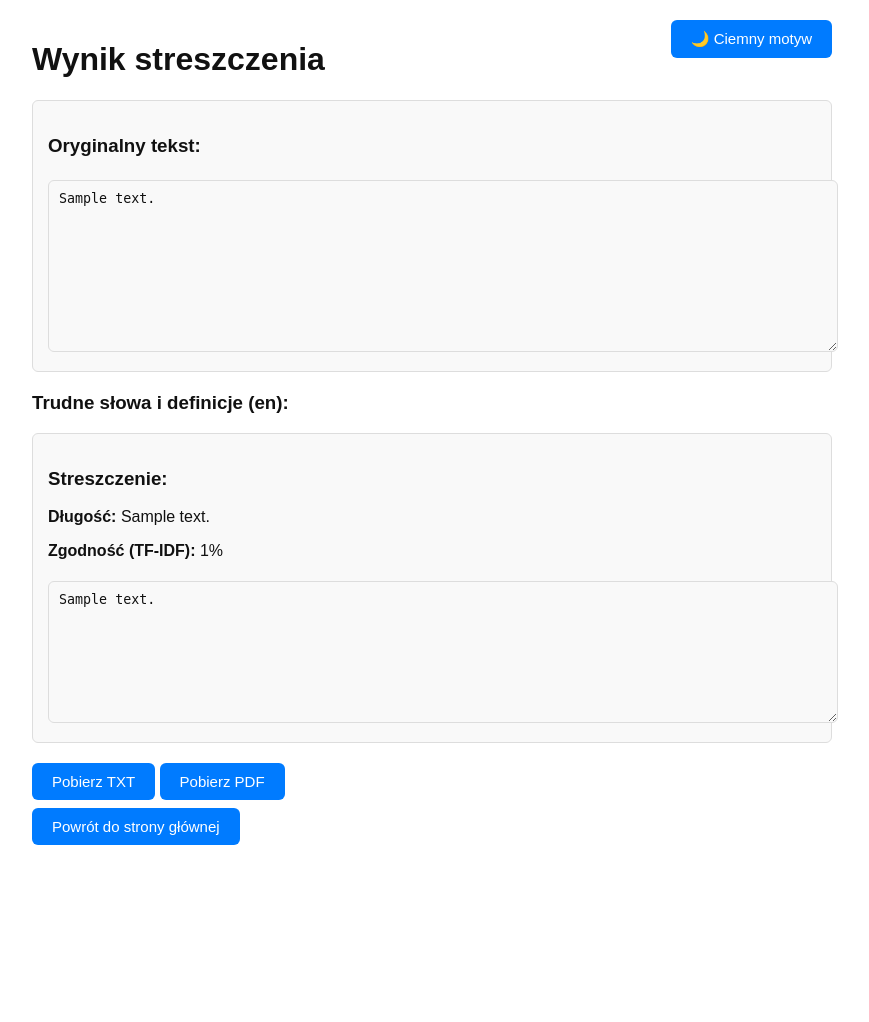
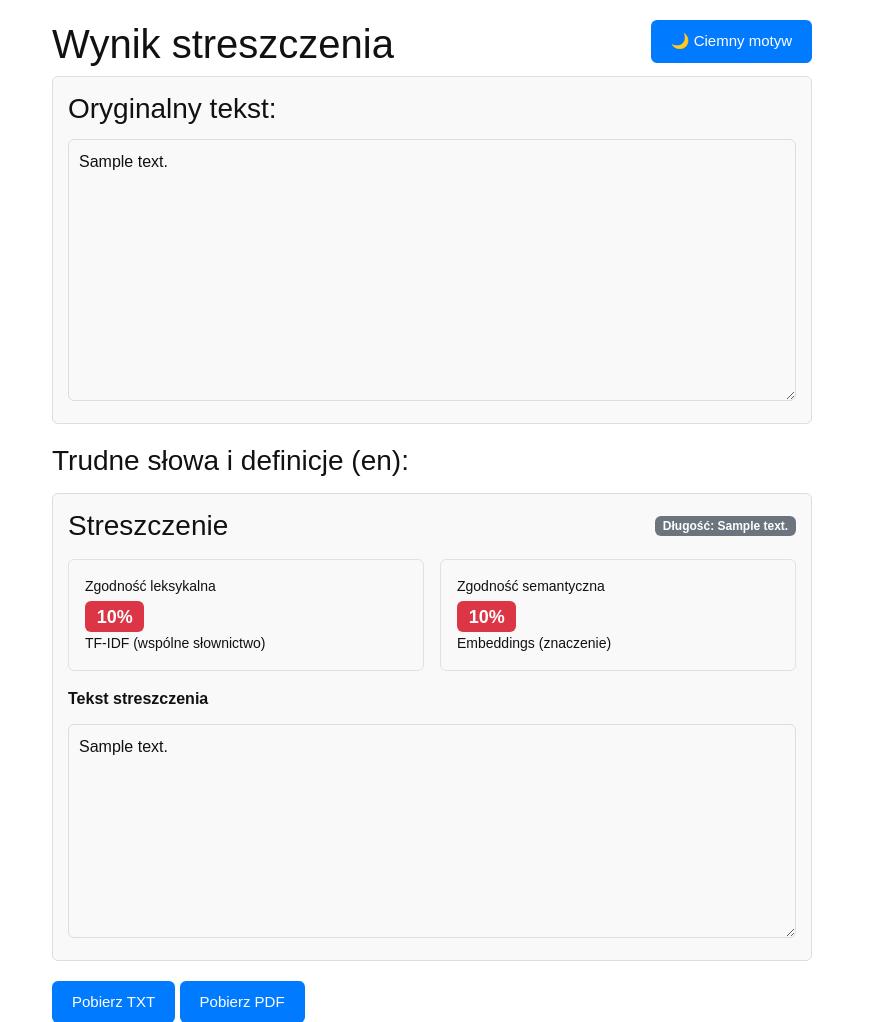
Before and after one commit to RuslanZetskyiST/summary-text, a Flask app: template templates/result.html in a window 1280 px wide. Shown: the top 1022 px of the page, without its empty margins (208-1077 px from the left). Before the commit the page ends 845 px from the top, so only its background shows below. Run offline with Flask 3, Linux system fonts and the light colour scheme; the template is opened without the code that fills it: most values are stand-ins (such as "Sample title", 1, 10 or a date in 2020).

Commit message:
fixed transaltion to pl, fixed view of summarization, added embedings method

```diff
--- a/app.py
+++ b/app.py
@@ -9,6 +9,9 @@ import io
 from sklearn.feature_extraction.text import TfidfVectorizer
 from sklearn.metrics.pairwise import cosine_similarity
 from transformers import MarianMTModel, MarianTokenizer
+from sentence_transformers import SentenceTransformer
+import numpy as np
+from transformers import AutoTokenizer, AutoModelForSeq2SeqLM
 
 SUPPORTED_TRANSLATION_LANGS = ["pl", "en", "de", "es"]
 
@@ -27,7 +30,34 @@ MARIAN_MODEL_MAP = {
     ("es", "de"): "Helsinki-NLP/opus-mt-es-de",
 }
 
+# --- NLLB fallback ---
+NLLB_MODEL_NAME = "facebook/nllb-200-distilled-600M"
+NLLB_LANG_MAP = {"pl": "pol_Latn", "en": "eng_Latn", "de": "deu_Latn", "es": "spa_Latn"}
+
+_nllb_cache = {}  # {"model": (tokenizer, model)}
+
 _translation_cache = {}
+
+_embedder = None
+
+def get_embedder():
+    global _embedder
+    if _embedder is None:
+        # dobry wielojęzyczny model (PL/EN/DE/ES)
+        _embedder = SentenceTransformer("sentence-transformers/paraphrase-multilingual-MiniLM-L12-v2")
+    return _embedder
+
+def estimate_summary_similarity_embeddings(original_text, summary):
+    if not original_text or not original_text.strip() or not summary or not summary.strip():
+        return 0.0
+
+    model = get_embedder()
+
+    # normalize_embeddings=True => cosine = iloczyn skalarny
+    emb = model.encode([original_text, summary], normalize_embeddings=True)
+    sim = float(np.dot(emb[0], emb[1]))  # [-1..1], w praktyce [0..1] dla podobnych tekstów
+    sim = max(0.0, min(1.0, sim))
+    return sim * 100.0
 
 def get_marian_translator(src_lang: str, tgt_lang: str):
     model_name = MARIAN_MODEL_MAP.get((src_lang, tgt_lang))
@@ -51,6 +81,51 @@ def translate_text(text: str, src_lang: str, tgt_lang: str) -> str:
     inputs = tokenizer([text], return_tensors="pt", truncation=True)
     translated = model.generate(**inputs, max_length=512)
     return tokenizer.decode(translated[0], skip_special_tokens=True)
+
+def get_nllb_translator():
+    if "model" in _nllb_cache:
+        return _nllb_cache["model"]
+
+    tokenizer = AutoTokenizer.from_pretrained(NLLB_MODEL_NAME)
+    model = AutoModelForSeq2SeqLM.from_pretrained(NLLB_MODEL_NAME)
+
+    _nllb_cache["model"] = (tokenizer, model)
+    return tokenizer, model
+
+def translate_text_nllb(text: str, src_lang: str, tgt_lang: str) -> str:
+    if src_lang not in NLLB_LANG_MAP or tgt_lang not in NLLB_LANG_MAP:
+        raise ValueError(f"NLLB: nieobsługiwany język {src_lang}->{tgt_lang}")
+
+    tokenizer, model = get_nllb_translator()
+
+    src_code = NLLB_LANG_MAP[src_lang]
+    tgt_code = NLLB_LANG_MAP[tgt_lang]
+
+    # ustaw język źródłowy dla tokenizera
+    tokenizer.src_lang = src_code
+
+    inputs = tokenizer([text], return_tensors="pt", truncation=True)
+
+    forced_bos_token_id = tokenizer.convert_tokens_to_ids(tgt_code)
+
+    translated = model.generate(
+        **inputs,
+        forced_bos_token_id=forced_bos_token_id,
+        max_length=512
+    )
+
+    return tokenizer.decode(translated[0], skip_special_tokens=True)
+
+def translate_text_with_fallback(text: str, src_lang: str, tgt_lang: str) -> str:
+    """
+    1) Próbuje MarianMT (Twoja obecna mapa modeli)
+    2) Jeśli Marian wywali się (np. brak modelu dla pary) -> używa NLLB
+    """
+    try:
+        return translate_text(text, src_lang, tgt_lang)  # Marian
+    except Exception:
+        # fallback: NLLB
+        return translate_text_nllb(text, src_lang, tgt_lang)
 
 app = Flask(__name__)
 
@@ -140,7 +215,7 @@ def summarize_auto(text, summary_length="medium"):
         return summarize_once(text, max_len=profile["final"]["max_length"], min_len=profile["final"]["min_length"])
 
     current = text
-    for _ in range(3):
+    for _ in range(2):
         parts = list(split_by_tokens(current))
         if len(parts) == 1:
             return summarize_once(
@@ -239,7 +314,7 @@ def estimate_summary_faithfulness(original_text, summary):
 
     tokenizer = summarizer.tokenizer
 
-    chunk_size = 256
+    chunk_size = 384
     ids = tokenizer.encode(original_text, add_special_tokens=False)
 
     chunks = []
@@ -252,7 +327,7 @@ def estimate_summary_faithfulness(original_text, summary):
     if not chunks:
         return 0.0
 
-    chunks = chunks[:10]
+    chunks = chunks[:4]
 
     entail_scores = []
     weights = []
@@ -453,7 +528,7 @@ def index():
                 translated = text
             else:
                 try:
-                    translated = translate_text(text, detected, to_lang)
+                    translated = translate_text_with_fallback(text, detected, to_lang)
                 except Exception as e:
                     return render_template(
                         'index.html',
@@ -477,43 +552,34 @@ def index():
         #test
         summary = summarize_auto(text, summary_length=summary_length)
 
-        # --- DODANA FUNKCJONALNOŚĆ: procent zgodności streszczenia z tekstem ---
-        faithfulness_percent = estimate_summary_faithfulness(text, summary)
-        # --- KONIEC DODANEJ FUNKCJONALNOŚCI ---
+        tfidf_similarity = estimate_summary_similarity_tfidf(text, summary)
 
-        # --- DODANA FUNKCJONALNOŚĆ: NLI jeśli dostępne, inaczej TF-IDF ---
-        faithfulness_percent = estimate_summary_faithfulness(text, summary)
-        if faithfulness_percent is None:
-            faithfulness_percent = estimate_summary_similarity_tfidf(text, summary)
-        # --- KONIEC DODANEJ FUNKCJONALNOŚCI ---
+        embedding_similarity = None
+        try:
+            embedding_similarity = estimate_summary_similarity_embeddings(text, summary)
+        except Exception as e:
+            # embeddings są opcjonalne – nie przerywamy działania aplikacji
+            embedding_similarity = None
 
 
-        # --- DODANA FUNKCJONALNOŚĆ: procent zgodności streszczenia z tekstem ---
-        faithfulness_percent = estimate_summary_faithfulness(text, summary)
-        # --- KONIEC DODANEJ FUNKCJONALNOŚCI ---
-
-        # --- DODANA FUNKCJONALNOŚĆ: NLI jeśli dostępne, inaczej TF-IDF ---
-        faithfulness_percent = estimate_summary_faithfulness(text, summary)
-        if faithfulness_percent is None:
-            faithfulness_percent = estimate_summary_similarity_tfidf(text, summary)
-        # --- KONIEC DODANEJ FUNKCJONALNOŚCI ---
-
         difficult_words = extract_difficult_words(text, lang)
-        definitions = get_definitions(difficult_words[:10], lang)
+        definitions = get_definitions(difficult_words[:5], lang)
 
         summary_length_labels = {
             "short": "krótkie",
             "medium": "średnie",
             "long": "długie",
         }
+
         return render_template(
-            'result.html',
-            summary=summary,
-            faithfulness_percent=faithfulness_percent,
-            definitions=definitions,
-            original_text=text,
-            lang=lang,
-            summary_length_label=summary_length_labels.get(summary_length),
+               'result.html',
+                summary=summary,
+                tfidf_similarity=tfidf_similarity,
+                embedding_similarity=embedding_similarity,
+                definitions=definitions,
+                original_text=text,
+                lang=lang,
+                summary_length_label=summary_length_labels.get(summary_length),
         )
 
     #return render_template('index.html')
--- a/requirements.txt
+++ b/requirements.txt
@@ -5,4 +5,4 @@ fpdf
 requests
 torch
 scikit-learn
-transformers
+sentence-transformers
--- a/templates/result.html
+++ b/templates/result.html
@@ -5,6 +5,7 @@
     <meta charset="UTF-8">
     <meta name="viewport" content="width=device-width, initial-scale=1.0">
     <title>Wynik streszczenia</title>
+    <link href="https://cdn.jsdelivr.net/npm/bootstrap@5.3.3/dist/css/bootstrap.min.css" rel="stylesheet">
     <style>
         :root {
             --bg: #ffffff;
@@ -140,15 +141,62 @@
 
     <!-- DODANA FUNKCJONALNOŚĆ: 3) pole ze skróconym tekstem -->
     <div class="summary-box">
-        <h3>Streszczenie:</h3>
-        {% if summary_length_label %}
-        <p><strong>Długość:</strong> {{ summary_length_label }}</p>
-        {% endif %}
-         {% if faithfulness_percent is not none %}
-        <p><strong>Zgodność (TF-IDF):</strong> {{ faithfulness_percent|round(1) }}%</p>
-        {% endif %}
+        <div class="d-flex align-items-center justify-content-between mb-3">
+            <h3 class="mb-0">Streszczenie</h3>
+
+            {% if summary_length_label %}
+            <span class="badge bg-secondary">
+                Długość: {{ summary_length_label }}
+            </span>
+            {% endif %}
+        </div>
+
+        <!-- METRYKI -->
+        <div class="row g-3 mb-3">
+            <div class="col-12 col-md-6">
+                <div class="p-3 border rounded h-100">
+                    <div class="small">Zgodność leksykalna</div>
+                    <div class="fs-4 fw-semibold">
+                        {% set tfidf_color = 'success' if tfidf_similarity >= 70 else 'warning' if tfidf_similarity >= 40 else 'danger' %}
+                        <span class="badge bg-{{ tfidf_color }}">
+                            {{ tfidf_similarity | round(1) }}%
+                        </span>
+                    </div>
+                    <div class="small">
+                        TF-IDF (wspólne słownictwo)
+                    </div>
+                </div>
+            </div>
+
+            <div class="col-12 col-md-6">
+                <div class="p-3 border rounded h-100">
+                    <div class="small">Zgodność semantyczna</div>
+
+                    {% if embedding_similarity is not none %}
+                    <div class="fs-4 fw-semibold">
+                        {% set embedding_color = 'success' if embedding_similarity >= 70 else 'warning' if embedding_similarity >= 40 else 'danger' %}
+                        <span class="badge bg-{{ embedding_color }}">
+                            {{ embedding_similarity | round(1) }}%
+                        </span>
+                    </div>
+                    <div class="small">
+                        Embeddings (znaczenie)
+                    </div>
+                    {% else %}
+                    <div class="text-body-secondary">
+                        Niedostępna
+                    </div>
+                    {% endif %}
+                </div>
+            </div>
+        </div>
+
+        <!-- STRESZCZENIE -->
+        <label class="form-label fw-semibold">Tekst streszczenia</label>
         <textarea readonly rows="8">{{ summary }}</textarea>
     </div>
+
+
     <!-- KONIEC DODANEJ FUNKCJONALNOŚCI -->
 
     <!-- DODANA FUNKCJONALNOŚĆ: 4) przyciski pobrania pod streszczeniem -->
```
